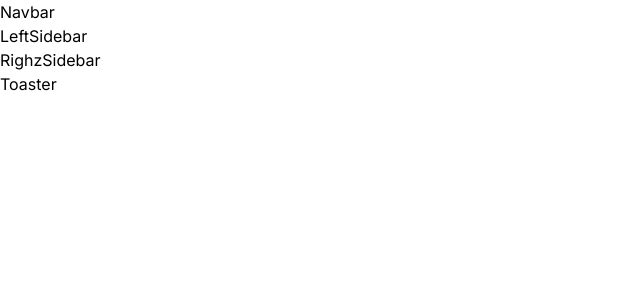
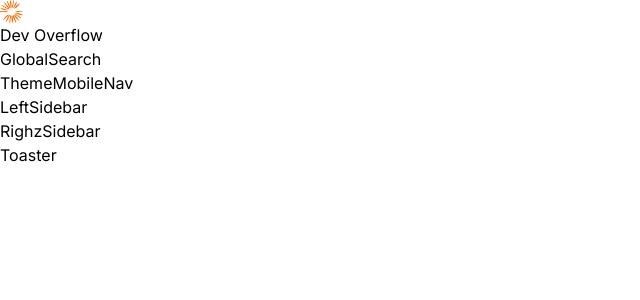
Before and after one commit to LukaTizic/reddid_nextjs13, a Next.js app: page / in a window 1280 px wide. Shown: the top 300 px of the page, without its empty margins (0-640 px from the left). Built offline with nearby package versions, Linux system fonts and the light colour scheme; no server answers.

Commit message:
add navbar with ClerkAuth

```diff
--- a/app/(root)/(home)/page.tsx
+++ b/app/(root)/(home)/page.tsx
@@ -1,9 +1,5 @@
 import { UserButton } from "@clerk/nextjs";
 
 export default function Home() {
-  return (
-    <div className='h-screen'>
-      <UserButton afterSignOutUrl='/' />
-    </div>
-  );
+  return <div className='h-screen'></div>;
 }
--- a/app/(root)/layout.tsx
+++ b/app/(root)/layout.tsx
@@ -1,9 +1,10 @@
+import Navbar from "@/components/shared/navbar/Navbar";
 import React from "react";
 
 const Layout = ({ children }: { children: React.ReactNode }) => {
   return (
     <main className='background-light850_dark100 relative'>
-      Navbar
+      <Navbar />
       <div className='flex'>
         LeftSidebar
         <section className='flex min-h-screen flex-1 flex-col px-6 pb-6 pt-36 max-md:pb-14 sm:px-14'>
--- /dev/null
+++ b/components/shared/navbar/Navbar.tsx
@@ -0,0 +1,40 @@
+import { SignedIn, UserButton } from "@clerk/nextjs";
+import Image from "next/image";
+import Link from "next/link";
+import React from "react";
+
+const Navbar = () => {
+  return (
+    <nav className='flex-between background-light900_dark200 fixed z-50 w-full gap-5 p-6 shadow-light-300 dark:shadow-none sm:px-12'>
+      <Link href='/' className='flex items-center gap-1'>
+        <Image
+          src='/assets/images/site-logo.svg'
+          width={23}
+          height={23}
+          alt='flowdev'
+        />
+        <p className='h2-bold font-spaceGrotesk text-dark-100 dark:text-light-900 max-sm:hidden '>
+          Dev <span className='text-primary-500'>Overflow</span>
+        </p>
+      </Link>
+      GlobalSearch
+      <div className='flex-between gap-5'>
+        Theme
+        <SignedIn>
+          <UserButton
+            afterSignOutUrl='/'
+            appearance={{
+              elements: { avatarBox: "h-10 w-10" },
+              variables: {
+                colorPrimary: "#ff7000",
+              },
+            }}
+          />
+        </SignedIn>
+        MobileNav
+      </div>
+    </nav>
+  );
+};
+
+export default Navbar;
```
